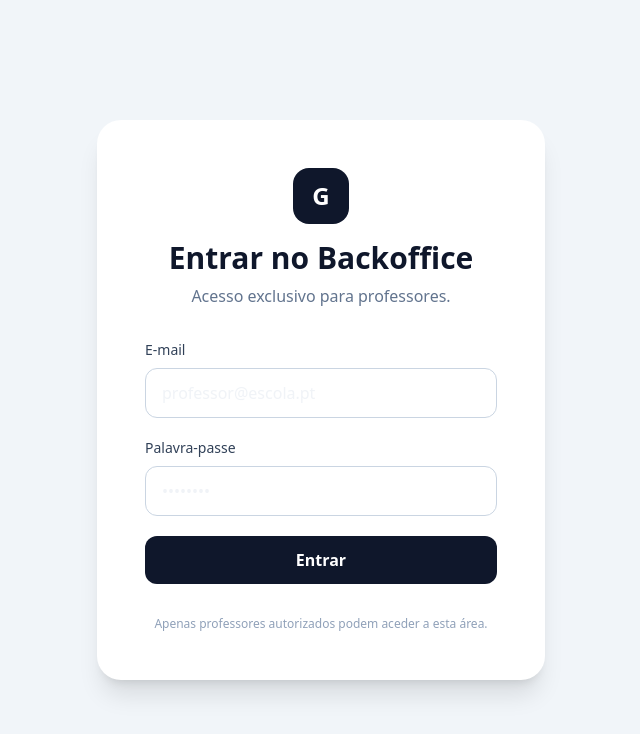
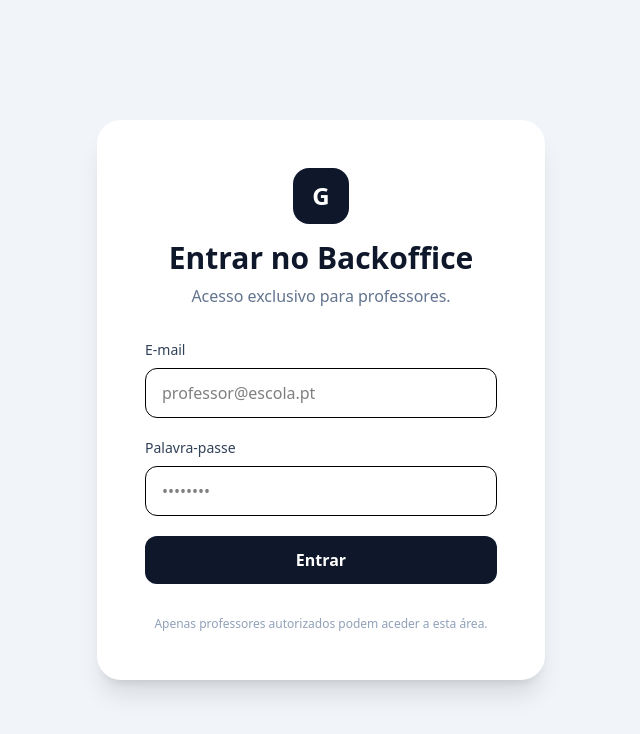
Before and after one commit to Andre2231110/GEIA, a React (Vite) app in the folder frontend/: page /backoffice in a window 1280 px wide. Shown: the top 734 px of the page, without its empty margins (319-959 px from the left). Built offline with nearby package versions, Linux system fonts and the light colour scheme.

Commit message:
Versão final e rezar um pai nosso

```diff
--- a/frontend/src/components/TeacherLogin.jsx
+++ b/frontend/src/components/TeacherLogin.jsx
@@ -69,7 +69,7 @@ export default function TeacherLogin() {
                 placeholder="professor@escola.pt"
                 value={email}
                 onChange={(e) => setEmail(e.target.value)}
-                className="w-full rounded-xl border border-slate-300 px-4 py-3 outline-none focus:ring-2 focus:ring-slate-900 focus:border-slate-900"
+                className="w-full rounded-xl border text-black px-4 py-3 outline-none focus:ring-2 focus:ring-slate-900 focus:border-slate-900"
                 required
               />
             </div>
@@ -84,7 +84,7 @@ export default function TeacherLogin() {
                 placeholder="••••••••"
                 value={password}
                 onChange={(e) => setPassword(e.target.value)}
-                className="w-full rounded-xl border border-slate-300 px-4 py-3 outline-none focus:ring-2 focus:ring-slate-900 focus:border-slate-900"
+                className="w-full rounded-xl border text-black px-4 py-3 outline-none focus:ring-2 focus:ring-slate-900 focus:border-slate-900"
                 required
               />
             </div>
```
